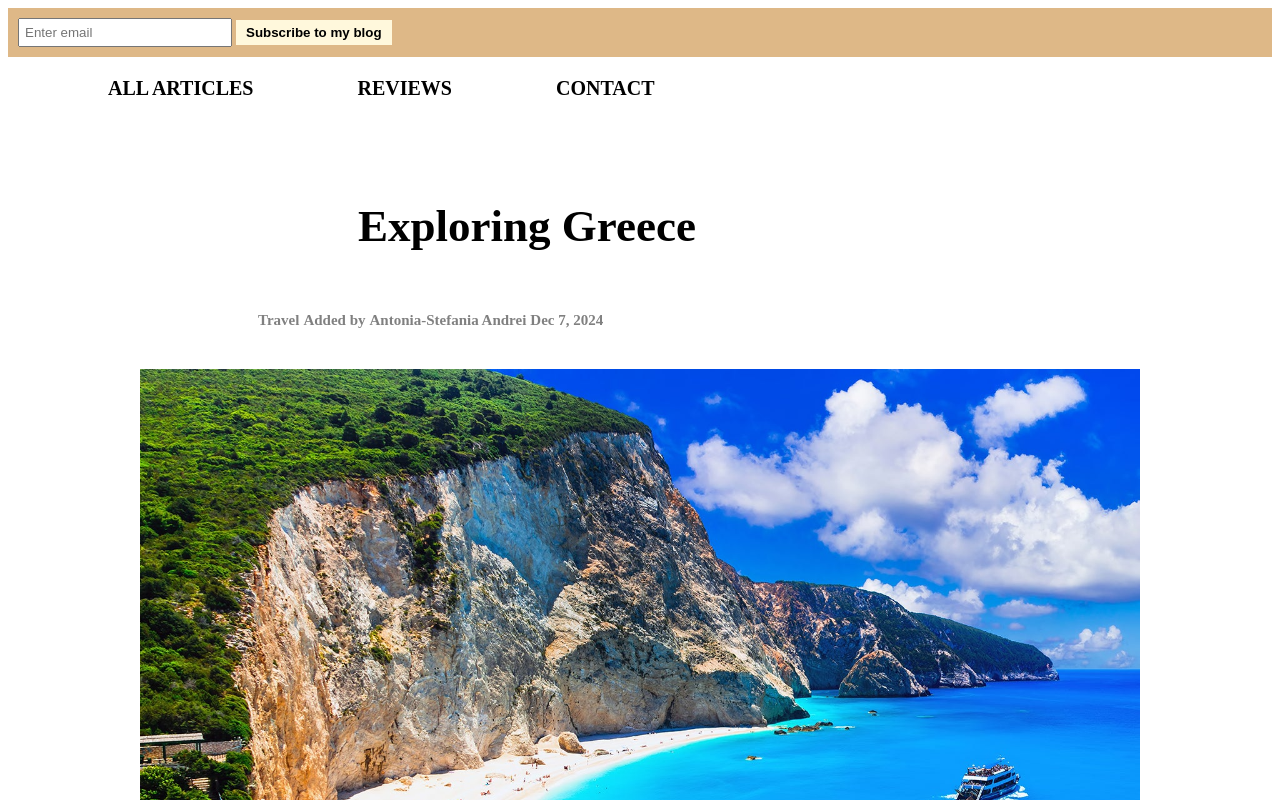
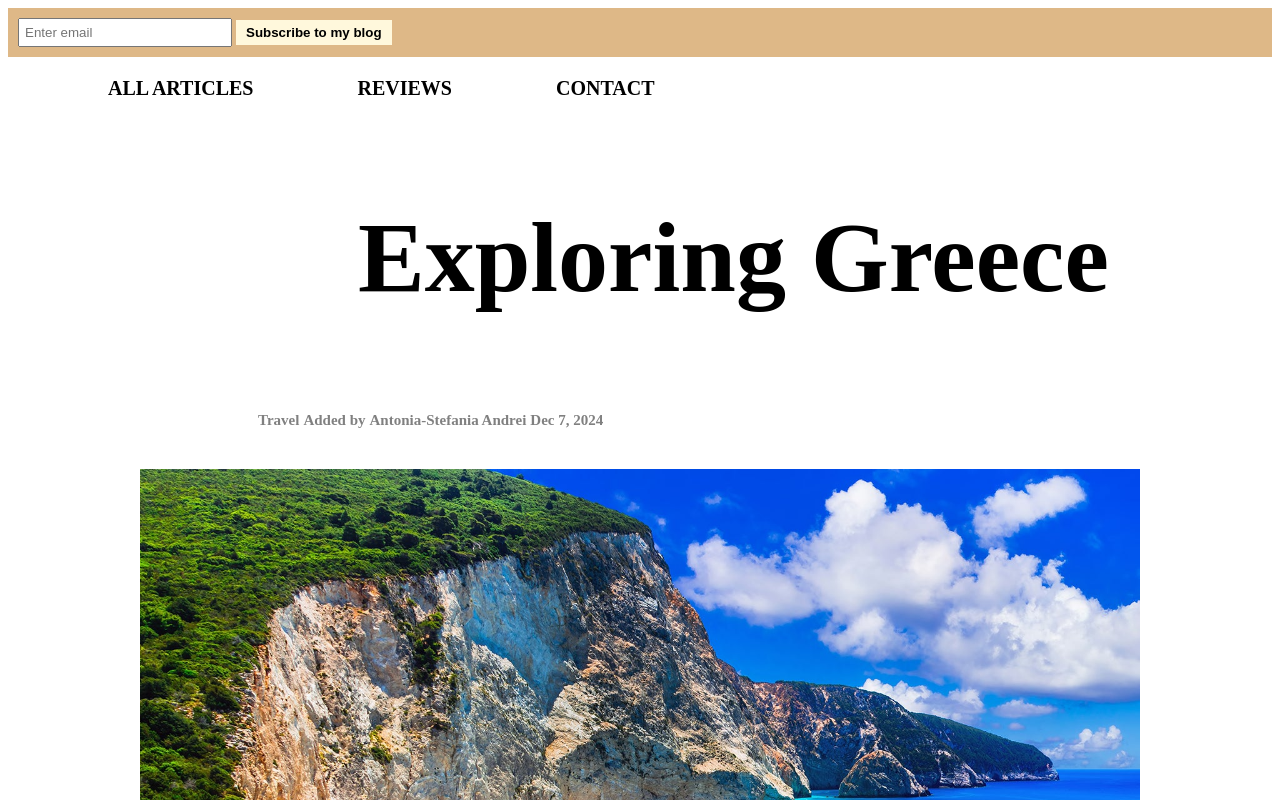
Before and after one commit to antoniastefania/Blog, a plain HTML site: page index.html in a window 1280 px wide. Shown: the top 800 px of the page. Drawn offline with Linux system fonts and the light colour scheme.

Commit message:
Test Commit

```diff
--- a/mystyle.css
+++ b/mystyle.css
@@ -16,7 +16,7 @@
     margin-left: 350px;
     width: 800px;
     font-family:'Times New Roman', Times, serif;
-    font-size: 45px;
+    font-size: 100px;
     margin-top: 100px;
     display: block;
 }
```
